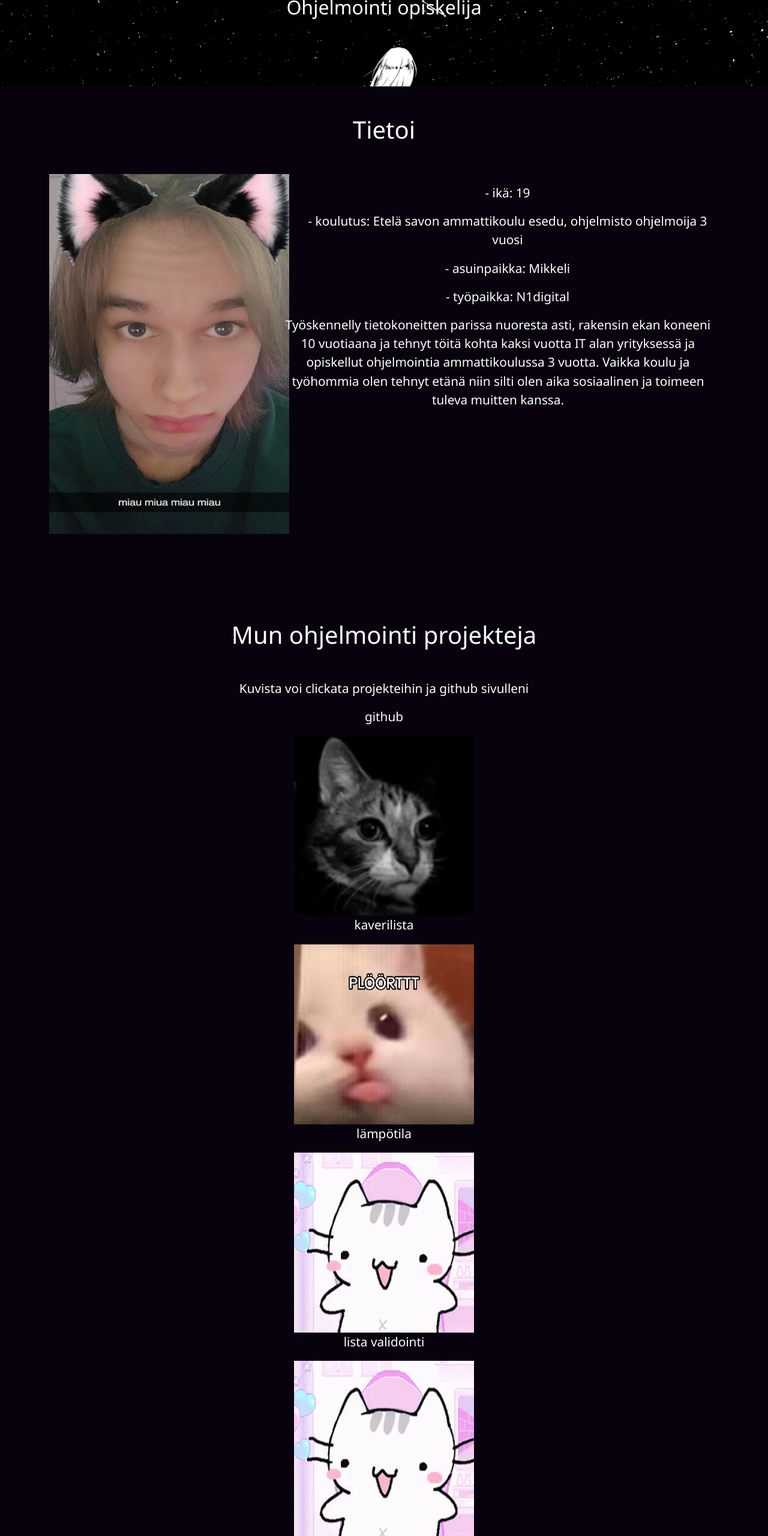
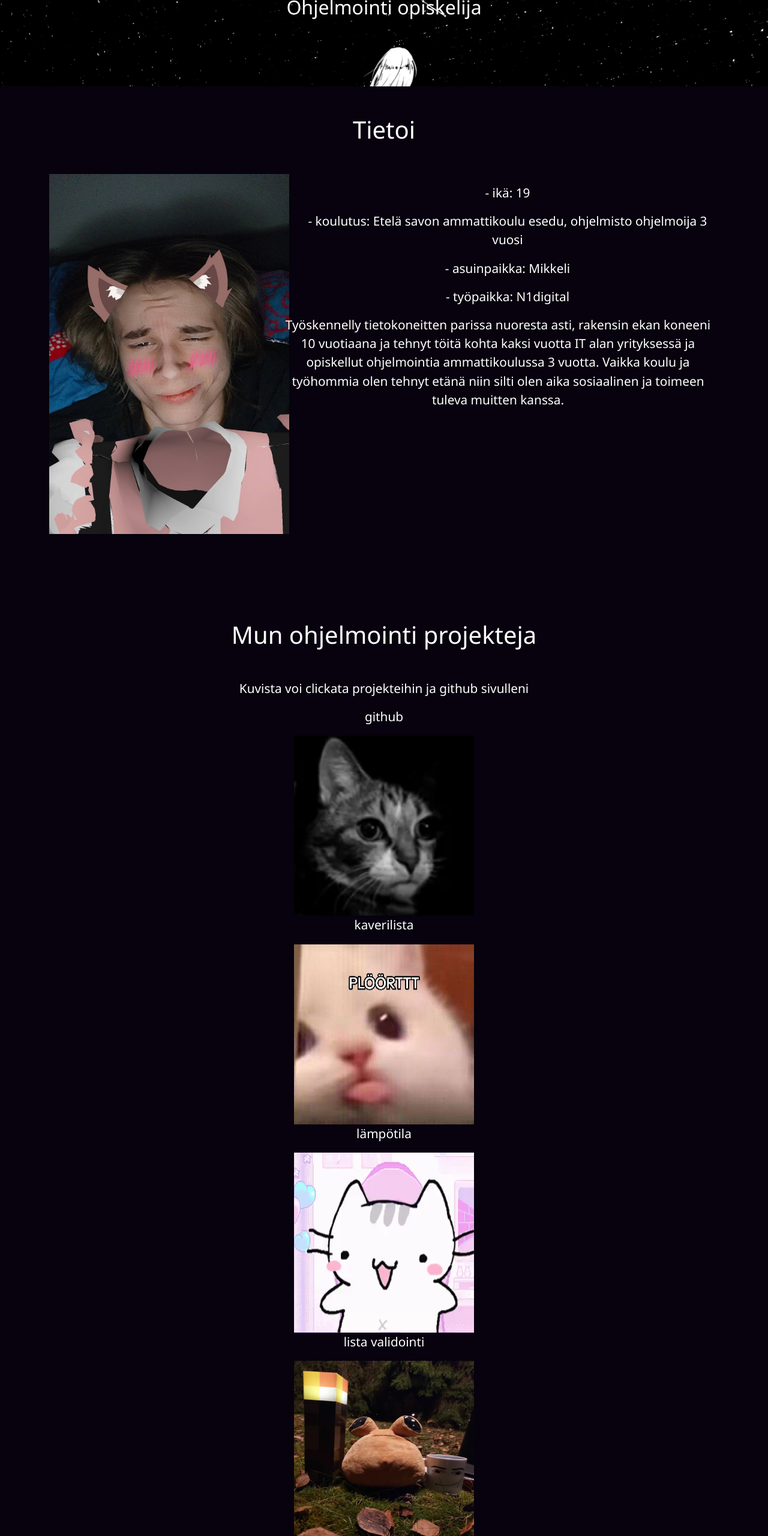
Before and after one commit to aaappo/aaappo.github.io, a plain HTML site: page index.html in a window 1280 px wide. Shown: the part 240-2800 px from the top of the page at 60% size. Drawn offline with nearby package versions, Linux system fonts and the light colour scheme; files whose address does not match are found by name.

Commit message:
Add files via upload

```diff
--- a/index.html
+++ b/index.html
@@ -57,7 +57,7 @@
 
             <div class="row mt-4">
                 <div class="col-lg-4">
-                    <img src="kuvat/Snapchat-2015183049.jpg" class="image_about" alt="" style="width:400px;height:600px;">
+                    <img src="kuvat/Snapchat-655490937.jpg" class="image_about" alt="" style="width:400px;height:600px;">
                 </div>
 
                 <div class="col-lg-8">
@@ -112,13 +112,13 @@
     <p>lista validointi</p>
     <div class="d-flex justify-content-center">
       <a href="validointi.html" target="_blank">
-        <img id="logo" src="/kuvat/Näyttökuva 2025-10-15 095539.png" alt="validointi" style="width:300px;height:300px;">
+        <img id="logo" src="/kuvat/20251022_204635.png" alt="validointi" style="width:300px;height:300px;">
       </a>
     </div>
         <p>clicker peli</p>
     <div class="d-flex justify-content-center">
       <a href="nopo.html" target="_blank">
-        <img id="logo" src="/kuvat/Näyttökuva 2025-10-15 095539.png" alt="nopo" style="width:300px;height:300px;">
+        <img id="logo" src="/nopo/IMG_7528.png" alt="nopo" style="width:300px;height:300px;">
       </a>
     </div>
   </div>
```
Also changed, not shown: kuvat/20251022_204635.png (added), kuvat/Snapchat-655490937.jpg (added).
